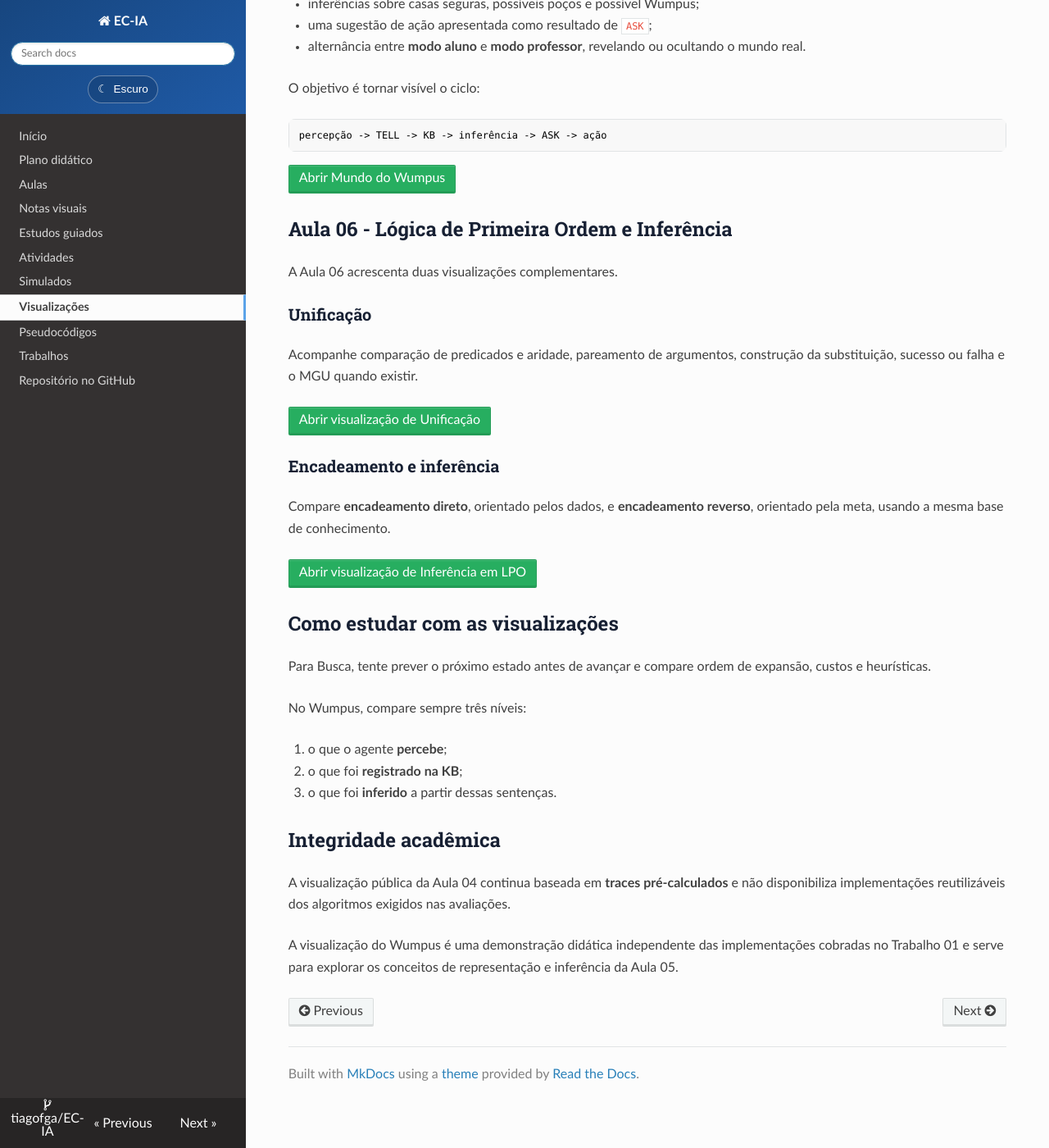
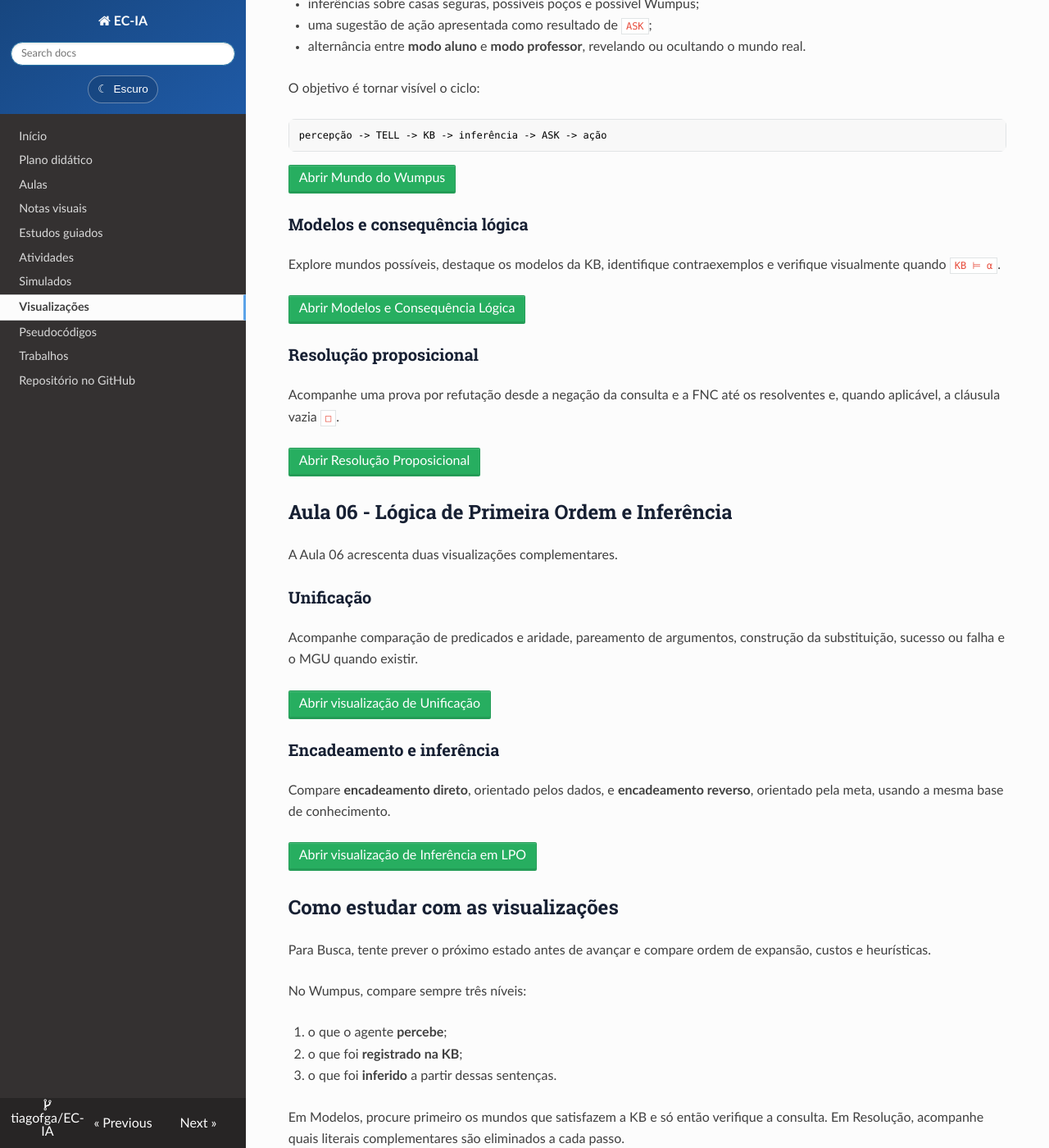
Before and after one commit to tiagofga/EC-IA, an MkDocs documentation site: the page built from docs/visualizacoes/index.md, in a window 1280 px wide and 1400 px high, scrolled down 1019 px. Shown: the whole window at 82% size. Built offline with MkDocs 1.6.1, drawn with Linux system fonts in a browser that asks for light colours; nearby versions of some CDN libraries.

Commit message:
docs(aula-05): expose logic visualizations

```diff
--- a/docs/visualizacoes/index.md
+++ b/docs/visualizacoes/index.md
@@ -42,6 +42,18 @@ percepção -> TELL -> KB -> inferência -> ASK -> ação
 
 <a href="05-logica/wumpus/" class="btn">Abrir Mundo do Wumpus</a>
 
+### Modelos e consequência lógica
+
+Explore mundos possíveis, destaque os modelos da KB, identifique contraexemplos e verifique visualmente quando `KB ⊨ α`.
+
+<a href="05-logica/modelos/" class="btn">Abrir Modelos e Consequência Lógica</a>
+
+### Resolução proposicional
+
+Acompanhe uma prova por refutação desde a negação da consulta e a FNC até os resolventes e, quando aplicável, a cláusula vazia `□`.
+
+<a href="05-logica/resolucao/" class="btn">Abrir Resolução Proposicional</a>
+
 ## Aula 06 - Lógica de Primeira Ordem e Inferência
 
 A Aula 06 acrescenta duas visualizações complementares.
@@ -68,6 +80,8 @@ No Wumpus, compare sempre três níveis:
 2. o que foi **registrado na KB**;
 3. o que foi **inferido** a partir dessas sentenças.
 
+Em Modelos, procure primeiro os mundos que satisfazem a KB e só então verifique a consulta. Em Resolução, acompanhe quais literais complementares são eliminados a cada passo.
+
 ## Integridade acadêmica
 
 A visualização pública da Aula 04 continua baseada em **traces pré-calculados** e não disponibiliza implementações reutilizáveis dos algoritmos exigidos nas avaliações.
```
